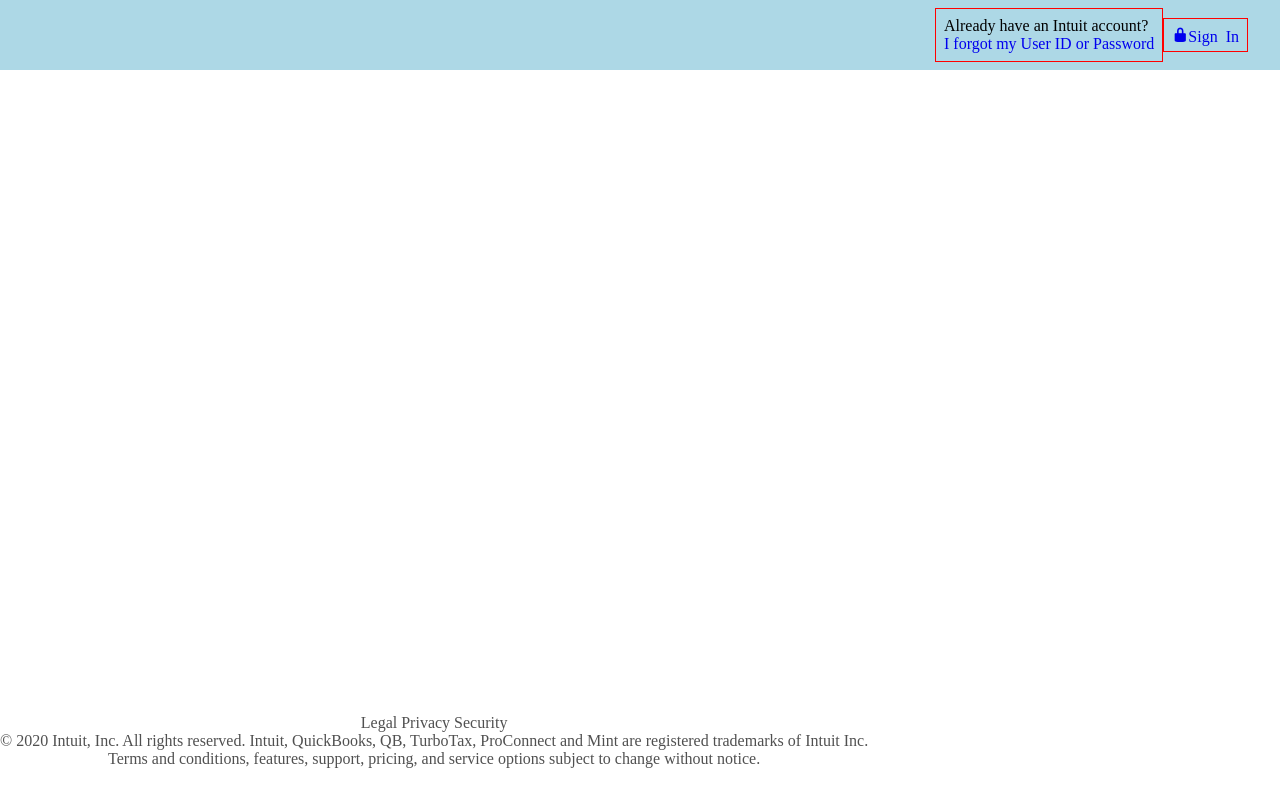
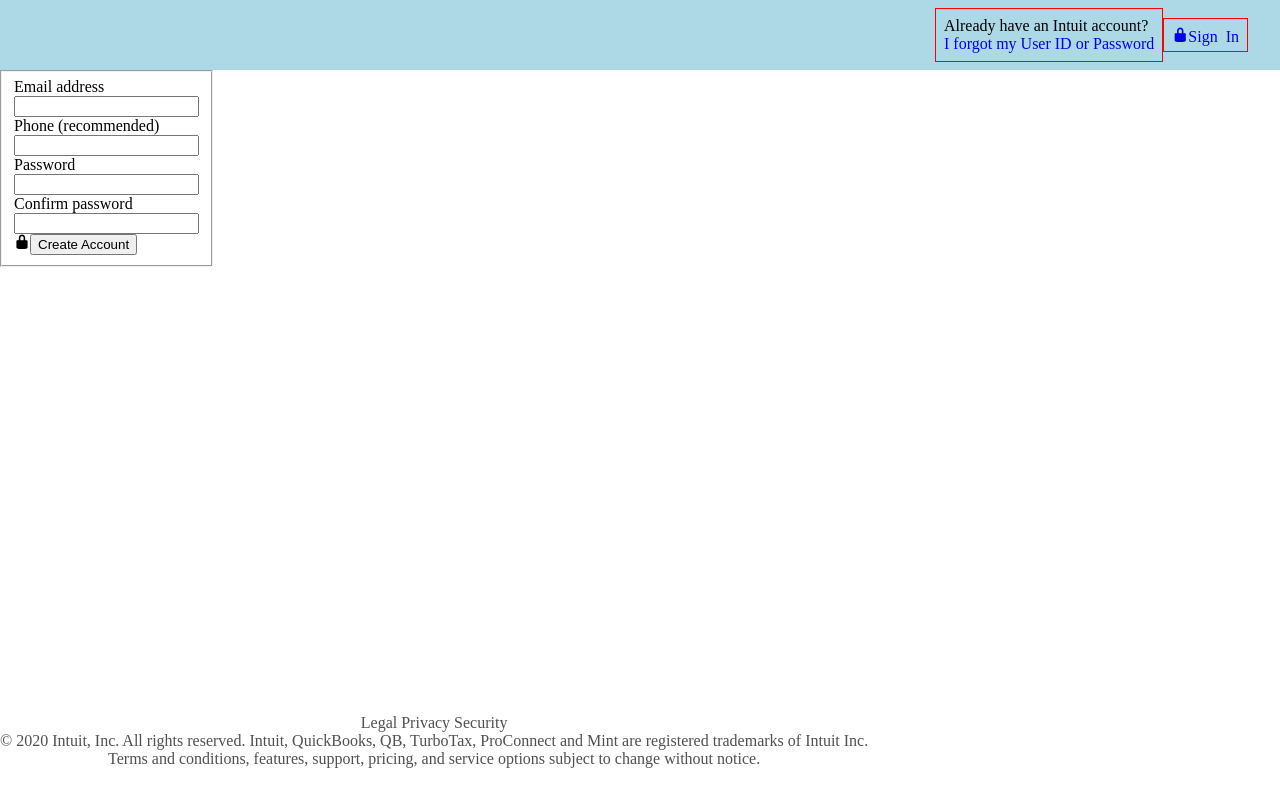
Before and after one commit to diazgio/Mint-singup-project, a website: page index.html in a window 1280 px wide. Drawn offline with Linux system fonts and the light colour scheme; files whose address does not match are found by name.

Commit message:
Added form input elements

```diff
--- a/index.html
+++ b/index.html
@@ -18,7 +18,33 @@
         </div>
     </header>
     <section class="main-section">
+        <form action="">
+            <fieldset class="form">
 
+                <label for="">
+                    Email address
+                    <input type="email" name="email" id="email">
+                </label>
+
+                <label for="">
+                    Phone (recommended)
+                    <input type="tel" name="phone-number">
+                </label>
+
+                <label for="">
+                    Password
+                    <input type="password" name="password">
+                </label>
+
+                <label for="">
+                    Confirm password
+                    <input type="password" name="password">
+                </label>
+
+
+                <span class="icon-lock"></span><input type="submit" name="submit" value="Create Account">
+            </fieldset>
+        </form>
     </section>
 
     <footer class="footer">
@@ -28,7 +54,7 @@
 
         <p>© 2020 Intuit, Inc. All rights reserved. Intuit, QuickBooks, QB, TurboTax, ProConnect and Mint are registered trademarks of Intuit Inc. <br>
             Terms and conditions, features, support, pricing, and service options subject to change without notice.</p>
+    </footer>
 
-    </footer>
 </body>
 </html>
--- a/style.css
+++ b/style.css
@@ -44,3 +44,7 @@
 .footer p {
     color: #505050;
 }
+
+.form {
+    width: 100px;
+}
```
